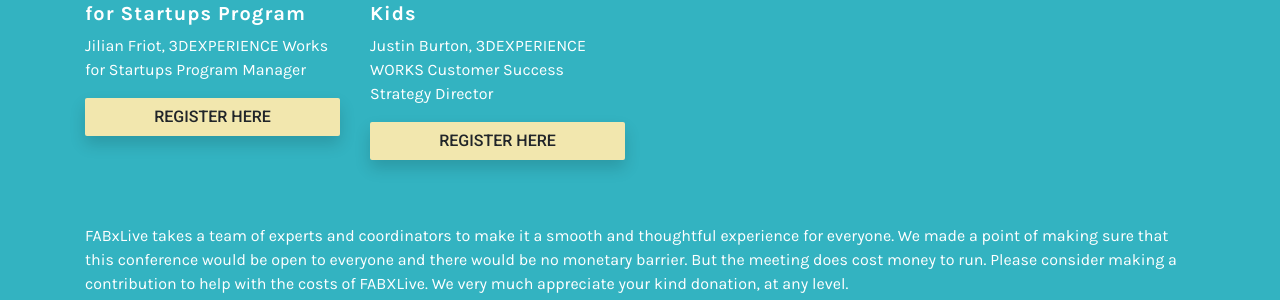
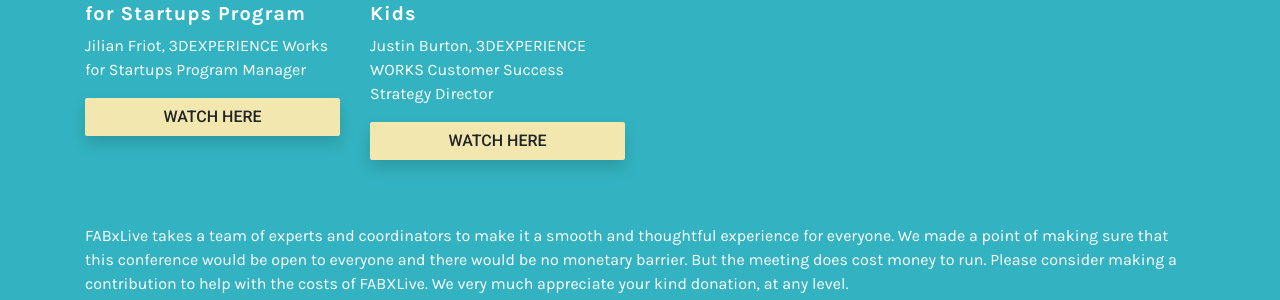
Before and after one commit to fabfoundation/fabxlive2020, a Jekyll site: the page built from index.html, in a window 1280 px wide and 900 px high, scrolled down 3510 px. Shown: the part 157-457 px from the top of the window. Built offline with Jekyll 4.4.1, drawn with Linux system fonts in a browser that asks for light colours; nearby versions of some CDN libraries.

Commit message:
Update supporter_activity.html

```diff
--- a/_includes/supporter_activity.html
+++ b/_includes/supporter_activity.html
@@ -4,5 +4,5 @@
   <h5>{{ item.topic }}</h5>
   <h5>{{ item.description }}</h5>
   <p> {{ item.text }} </p>
-  <a href="{{item.url}}" class="btn d-block bg-yellow shadow">REGISTER HERE</a>
+  <a href="{{item.url}}" class="btn d-block bg-yellow shadow">WATCH HERE</a>
 </div>
```
